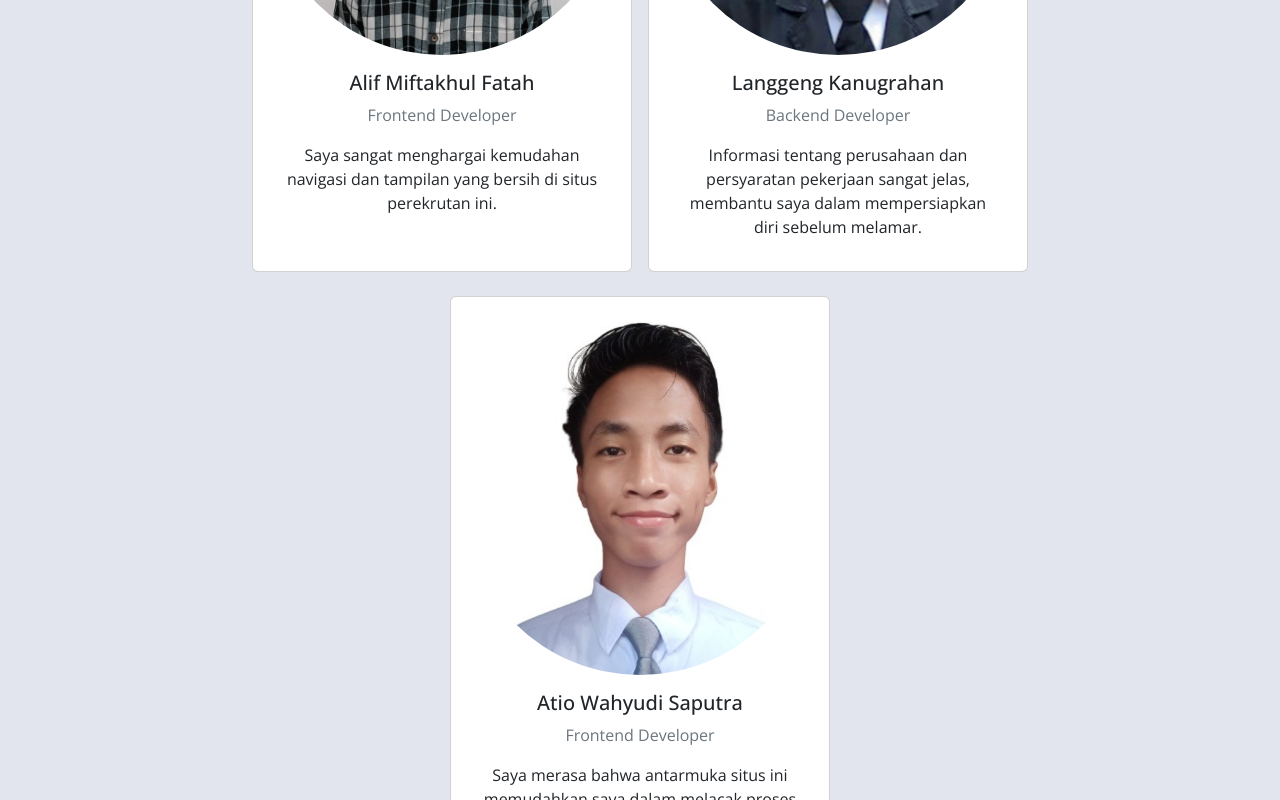
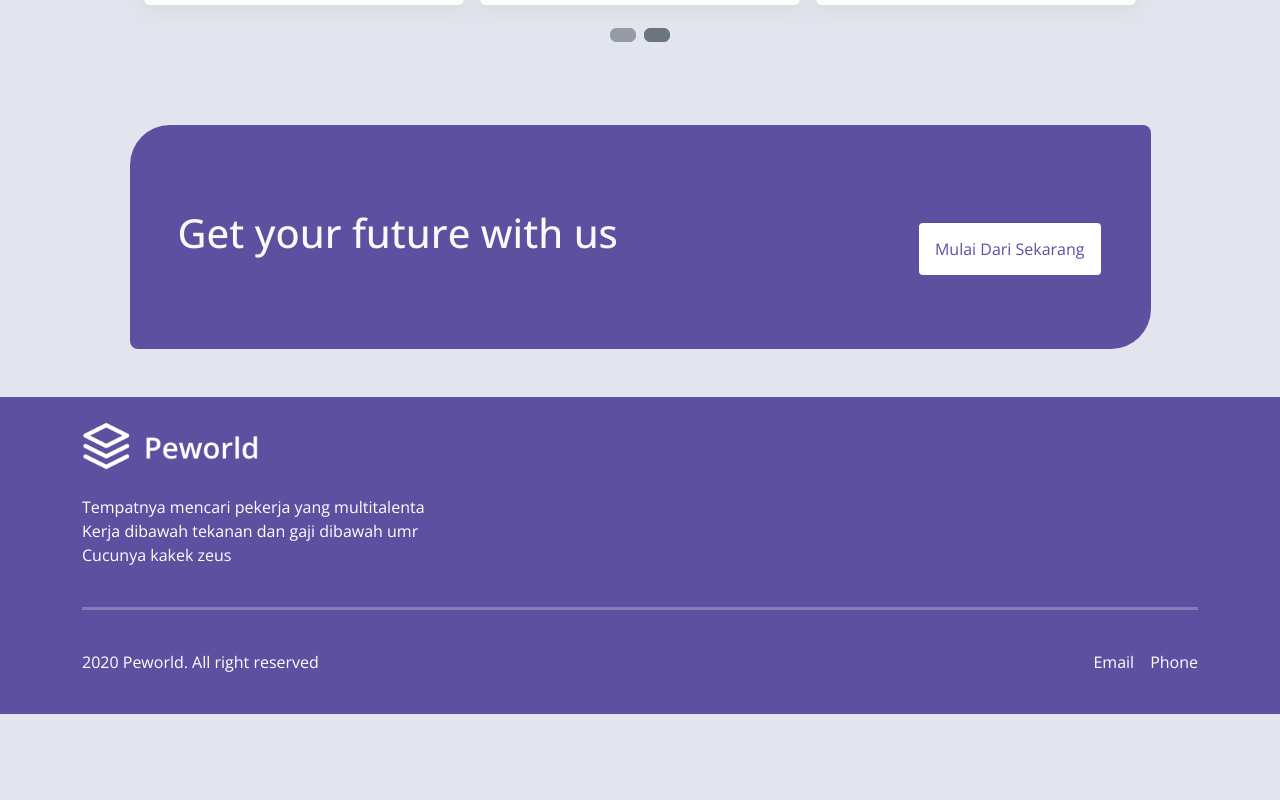
Before and after one commit to ariffebri22/HirejobFE, a React (Vite) app: page / in a window 1280 px wide. Shown: the part 2000-2800 px from the top of the page. After the commit the page ends 2714 px from the top, so only its background shows below. Built offline with nearby package versions, Linux system fonts and the light colour scheme.

Commit message:
Revisi Landingpage

```diff
--- a/src/pages/Home/LandingPage/index.jsx
+++ b/src/pages/Home/LandingPage/index.jsx
@@ -505,7 +505,7 @@ const Home = () => {
             <section id="cta">
                 <div className="container containerCta">
                     <div className="row d-flex justify-content-center">
-                        <div className="col-11 ">
+                        <div className="col-11 mb-5">
                             <div className="divcta d-flex align-items-center justify-content-between">
                                 <h1 className="text-light ms-5">Get your future with us</h1>
                                 <button type="button" className="btn btn-lg rounded-2 mt-4 fs-6 me-5">
--- a/src/style/style.css
+++ b/src/style/style.css
@@ -122,9 +122,10 @@ body {
 
 .input-edit {
     display: none;
+}
 
 section {
-    margin-top: 10rem;
+    margin-top: 5rem;
 }
 
 /*---------- Navbar ---------*/
@@ -339,4 +340,3 @@ body {
         border: 2px solid #5e50a1;
     }
 }
-}
```
Lines whose indentation alone changed are shown as unchanged.
